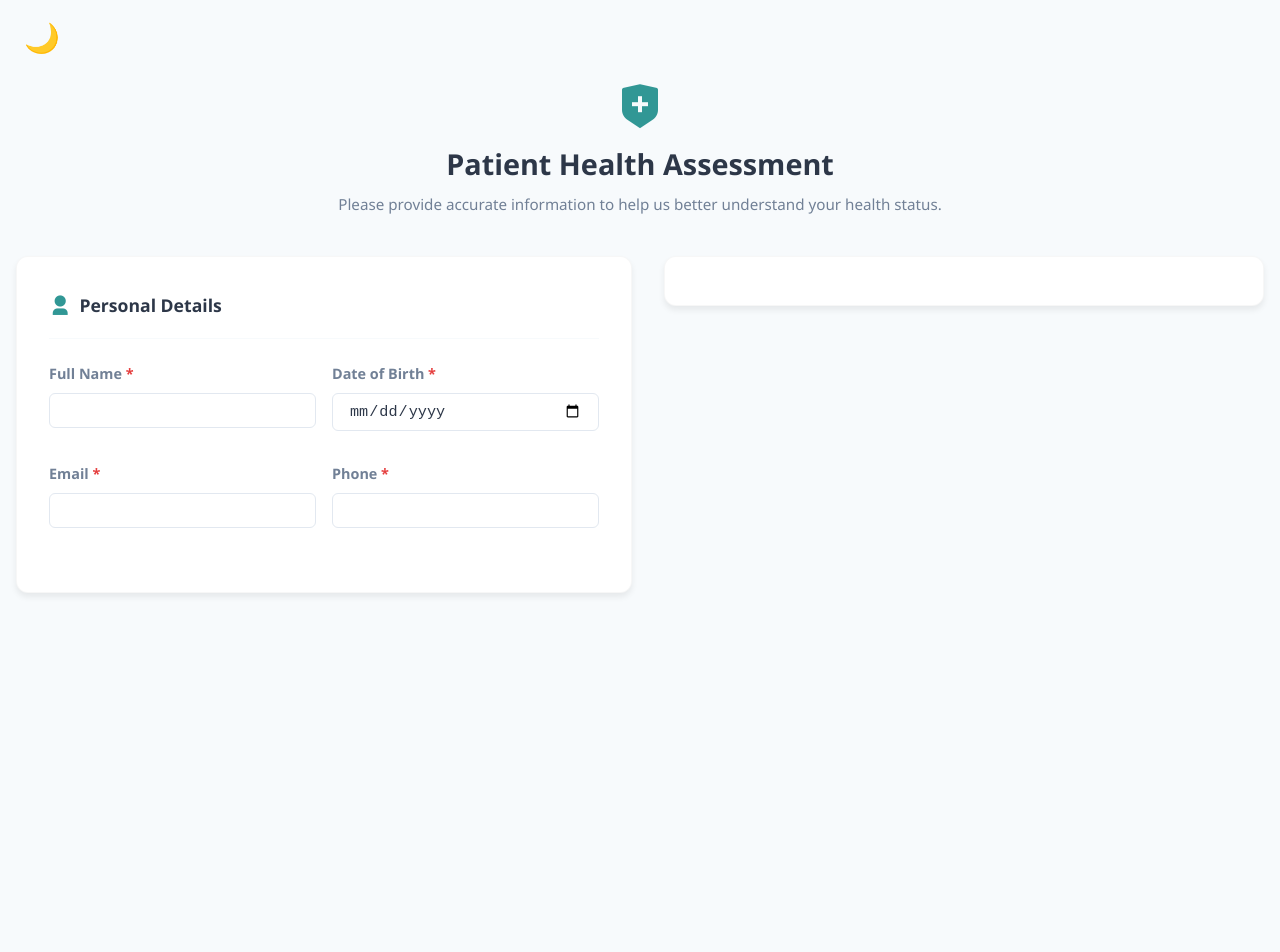
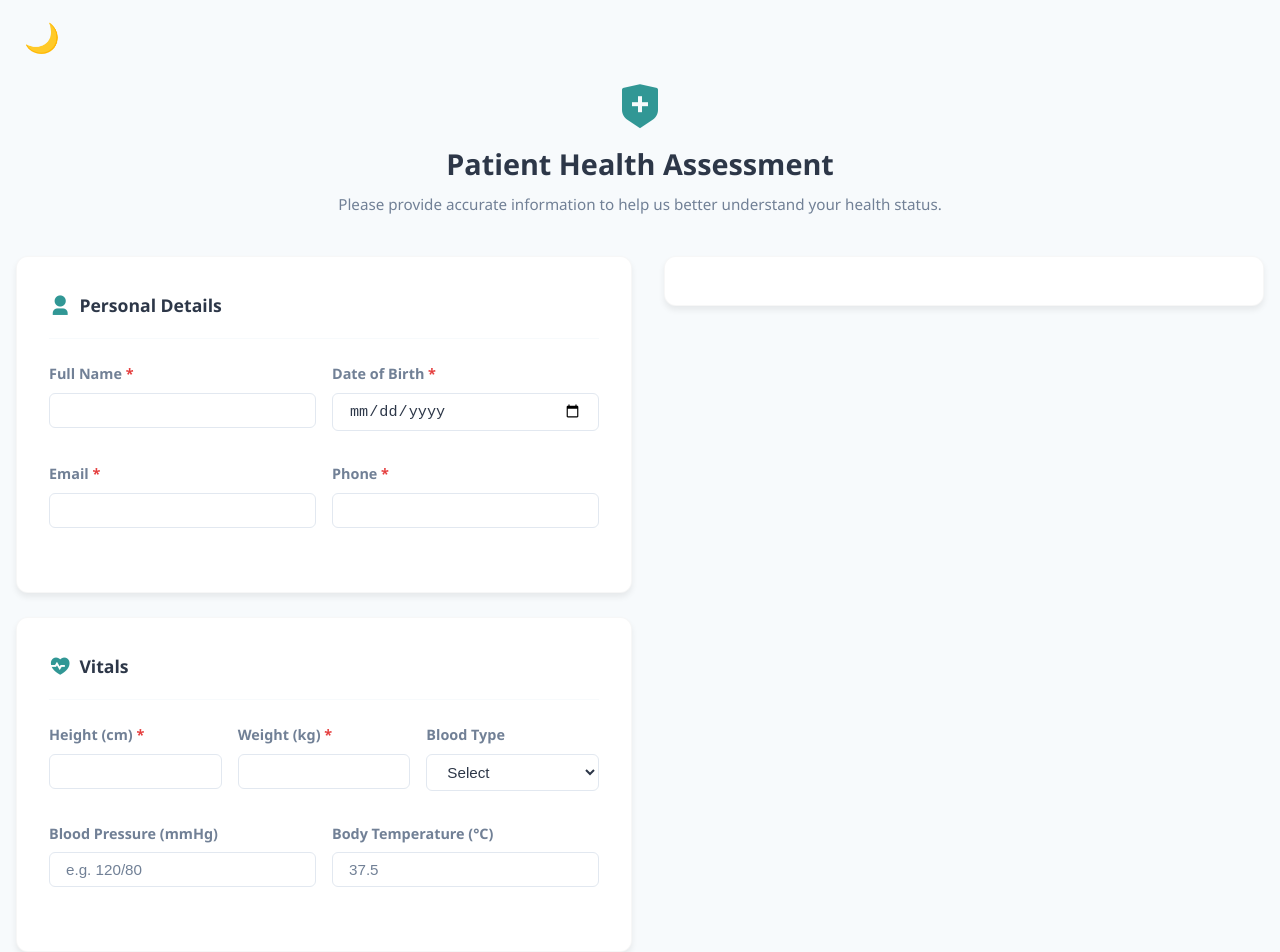
Before and after one commit to nischintd-2003/PatientHealthForm, a React (Vite) app: page / in a window 1280 px wide. Shown: the top 952 px of the page. Before the commit the page ends 800 px from the top, so only its background shows below. Built offline with nearby package versions, Linux system fonts and the light colour scheme.

Commit message:
feat(form):add vitals section

```diff
--- a/src/components/form/form.tsx
+++ b/src/components/form/form.tsx
@@ -1,6 +1,7 @@
 import { useState } from 'react';
 import { InitialFormState, type LocalFormState } from '../../interface/form-state-type';
 import PersonalSection from './personal-section';
+import VitalsSection from './vitals-section';
 
 export default function Form() {
   const [form, setForm] = useState<LocalFormState>(InitialFormState);
@@ -17,6 +18,7 @@ export default function Form() {
     <div className="health-form-container">
       <form id="healthForm" noValidate>
         <PersonalSection form={form} errors={errors} onChange={handleChange} />
+        <VitalsSection form={form} errors={errors} onChange={handleChange} />
       </form>
     </div>
   );
--- a/src/components/form/vitals-section.tsx
+++ b/src/components/form/vitals-section.tsx
@@ -0,0 +1,83 @@
+import type { FormSectionProps } from '../../interface/form-state-type';
+
+export default function VitalsSection({ form, errors, onChange }: FormSectionProps) {
+  return (
+    <section className="form-card">
+      <div className="card-header">
+        <i className="ri-heart-pulse-fill"></i>
+        <h3>Vitals</h3>
+      </div>
+
+      <div className="row">
+        <div className="form-group col-third">
+          <label className="required">Height (cm)</label>
+          <input
+            name="height"
+            min="150"
+            max="250"
+            value={form.height ?? ''}
+            onChange={(e) => onChange(e)}
+            type="number"
+          />
+          {errors.height && <small className="error-msg">{errors.height}</small>}
+        </div>
+
+        <div className="form-group col-third">
+          <label className="required">Weight (kg)</label>
+          <input
+            name="weight"
+            min="30"
+            max="200"
+            value={form.weight ?? ''}
+            onChange={(e) => onChange(e)}
+            type="number"
+          />
+          {errors.weight && <small className="error-msg">{errors.weight}</small>}
+        </div>
+
+        <div className="form-group col-third">
+          <label>Blood Type</label>
+          <select name="bloodType" value={form.bloodType} onChange={onChange}>
+            <option value="">Select</option>
+            <option value="A+">A+</option>
+            <option value="A-">A-</option>
+            <option value="B+">B+</option>
+            <option value="B-">B-</option>
+            <option value="AB+">AB+</option>
+            <option value="AB-">AB-</option>
+            <option value="O+">O+</option>
+            <option value="O-">O-</option>
+          </select>
+          {errors.bloodType && <small className="error-msg">{errors.bloodType}</small>}
+        </div>
+      </div>
+
+      <div className="row">
+        <div className="form-group col">
+          <label>Blood Pressure (mmHg)</label>
+          <input
+            name="bloodPressure"
+            value={form.bloodPressure}
+            onChange={onChange}
+            placeholder="e.g. 120/80"
+            type="text"
+          />
+          {errors.bloodPressure && <small className="error-msg">{errors.bloodPressure}</small>}
+        </div>
+
+        <div className="form-group col">
+          <label>Body Temperature (°C)</label>
+          <input
+            name="bodyTemp"
+            value={form.bodyTemperature ?? ''}
+            onChange={onChange}
+            placeholder="37.5"
+            type="number"
+            step="0.1"
+          />
+          {errors.bodyTemp && <small className="error-msg">{errors.bodyTemp}</small>}
+        </div>
+      </div>
+    </section>
+  );
+}
--- a/src/utilities/patient-mappers.ts
+++ b/src/utilities/patient-mappers.ts
@@ -32,7 +32,7 @@ export function formToPatient(form: LocalFormState, id: string | null): Patient
     height: form.height,
     weight: form.weight,
     bloodType: form.bloodType,
-    bloodPressure: form.bloodPressure,
+    bloodPressure: form.bloodPressure ?? 0,
     bodyTemperature: form.bodyTemperature,
     chronicDiseases: form.chronicDiseases,
     medications: form.medications,
```
